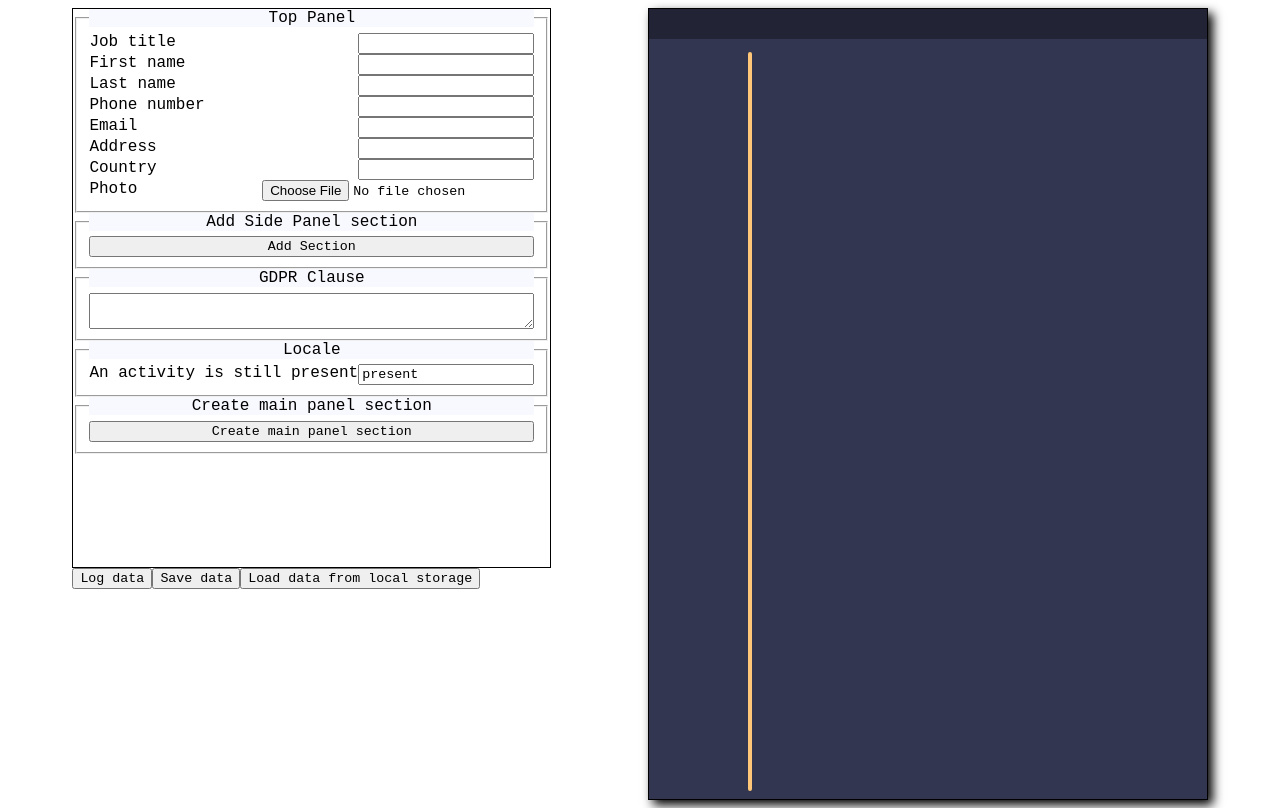
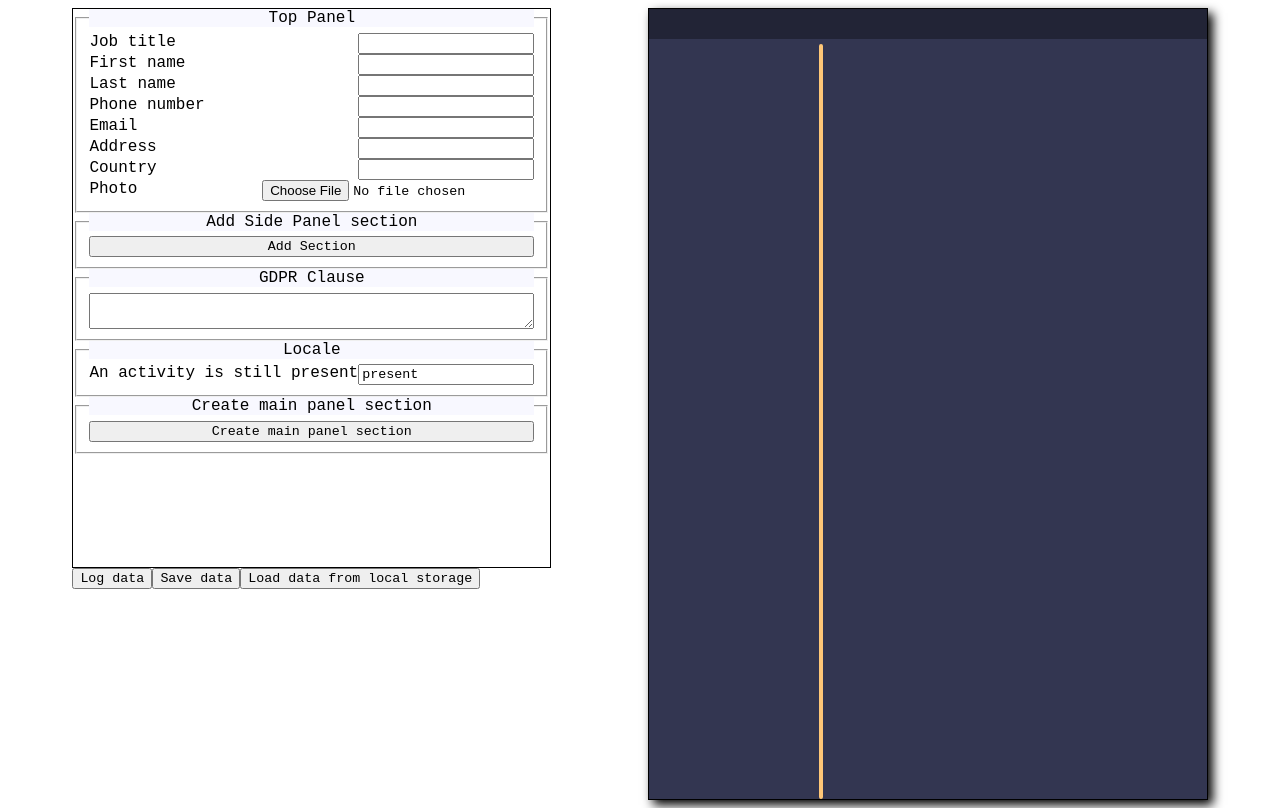
Before and after one commit to Anastazy6/React-Course, a React (Vite) app in the folder CVCreator/: page / in a window 1280 px wide. Built offline with nearby package versions, Linux system fonts and the light colour scheme.

Commit message:
Style fix

```diff
--- a/CVCreator/src/styles/includes/Preview/_side-panel.scss
+++ b/CVCreator/src/styles/includes/Preview/_side-panel.scss
@@ -7,6 +7,7 @@ $side-panel-h3-size: 0.9rem;
 
   width: 100%;
   display: flex;
+  justify-content: space-between;
   flex-flow: row;
   background-color: $cv-theme-primary-brighter;
 
@@ -14,10 +15,11 @@ $side-panel-h3-size: 0.9rem;
   .panel-separator {
     border: 2.5px solid $moonlight-II-yellow;
     border-radius: 10px;
+    margin: 0;
   }
 
 #side-panel-preview {
-  flex-shrink: 0;
+  flex : 1 0 auto;
   color: ghostwhite;
 
   h3 {
--- a/CVCreator/src/styles/includes/Preview/preview.scss
+++ b/CVCreator/src/styles/includes/Preview/preview.scss
@@ -14,8 +14,9 @@
   box-shadow: 5px 5px 10px black;
 
   display: grid;
+  gap    : 0 10px;
 
-  grid-template-columns: 4fr 7fr;
+  grid-template-columns: 7fr 15fr;
   grid-template-rows   : min-content 1fr;
   grid-template-areas  :
     'top-panel  top-panel'
```
